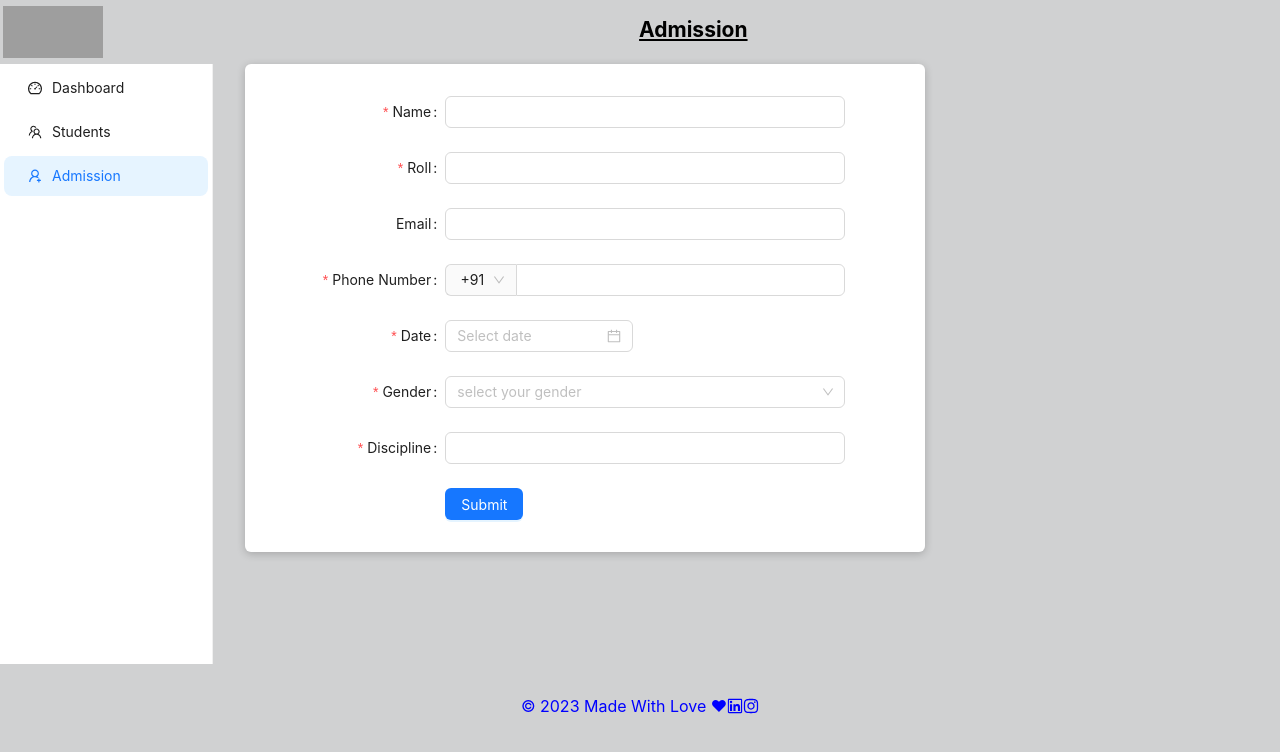
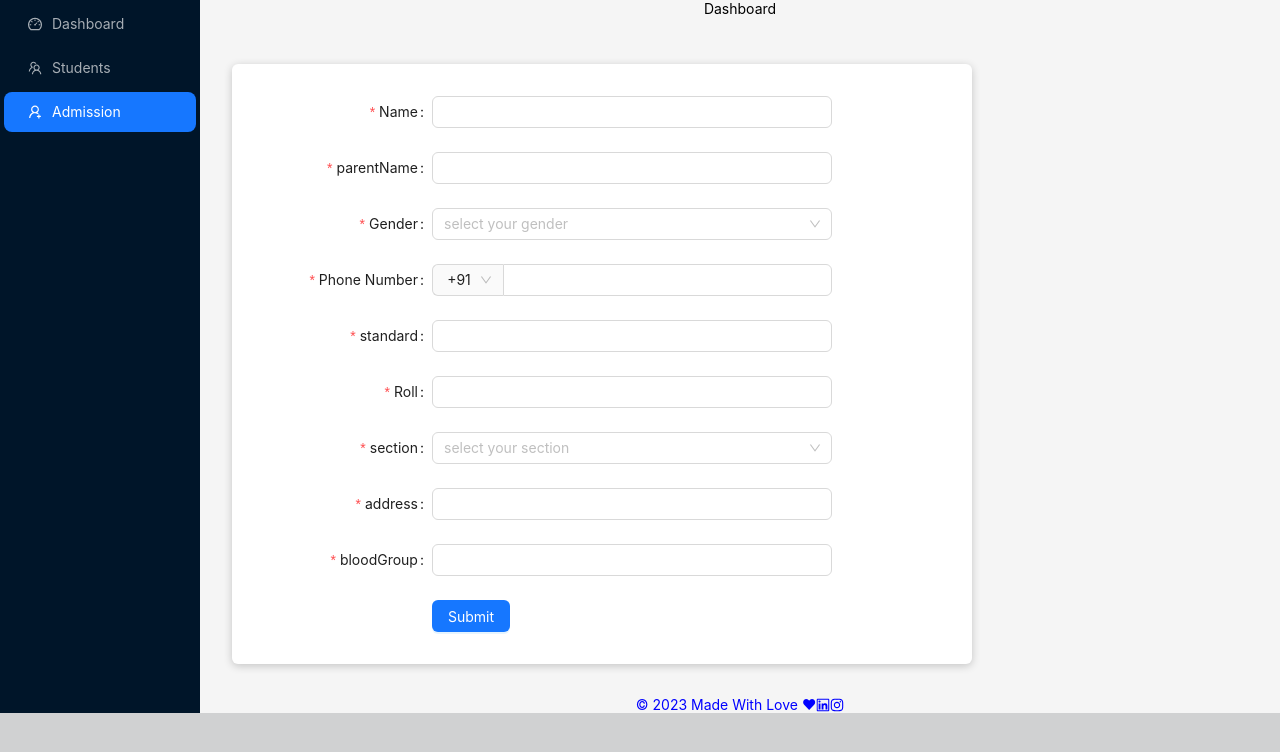
Before and after one commit to papai004/DigiSchool-Frontend, a React (Create React App) app: page /admission in a window 1280 px wide. Shown: the top 752 px of the page. Built offline with nearby package versions, Linux system fonts and the light colour scheme; grey boxes are pictures that could not be loaded.

Commit message:
changed the sidebar and layout structure

```diff
--- a/src/components/helper/DatePicker.js
+++ /dev/null
@@ -1,27 +0,0 @@
-import { DatePicker, Form } from 'antd';
-
-const config = {
-  rules: [
-    {
-      type: 'object',
-      required: true,
-      message: 'Please select time!',
-    },
-  ],
-};
-
-// const onFinish = (fieldsValue) => {
-//   // Should format date value before submit.
-//   const values = {
-//     ...fieldsValue,
-//     'date-picker': fieldsValue['date-picker'].format('YYYY-MM-DD'),
-//   };
-//   console.log('Received values of form: ', values);
-// };
-
-const Date = () => (
-    <Form.Item name="date-picker" label="Date" {...config}>
-      <DatePicker />
-    </Form.Item>
-);
-export default Date;
--- a/src/components/helper/StyledCard.js
+++ b/src/components/helper/StyledCard.js
@@ -4,7 +4,7 @@ const style = {
     boxShadow: '0 2px 8px rgba(0, 0, 0, 0.2)',
     paddingTop: '0.5rem',
     paddingBottom: '0.5rem',
-    maxWidth: '680px',
+    maxWidth: '740px',
     marginLeft: '2rem',
 
 }
--- a/src/components/navs/Header.js
+++ b/src/components/navs/Header.js
@@ -6,7 +6,7 @@ function Header(props) {
     }
   return (
     <div style={styles}>
-      { props.children }
+      { props.title }
     </div>
   )
 }
--- a/src/components/sidebar/Sidebar.js
+++ b/src/components/sidebar/Sidebar.js
@@ -1,11 +1,14 @@
-import React, { useState, useEffect } from 'react';
-import { useNavigate, useLocation } from 'react-router-dom';
+import React, { useState, useEffect } from "react";
+import { useNavigate, useLocation } from "react-router-dom";
 import {
   UserAddOutlined,
   TeamOutlined,
   DashboardOutlined,
-} from '@ant-design/icons';
-import { Menu } from 'antd';
+} from "@ant-design/icons";
+import { Menu, Layout } from "antd";
+
+const { Sider } = Layout;
+
 function getItem(label, key, icon, children, type) {
   return {
     key,
@@ -17,41 +20,49 @@ function getItem(label, key, icon, children, type) {
 }
 
 const items = [
-  getItem('Dashboard', '/', <DashboardOutlined />),
-  getItem('Students', '/students', <TeamOutlined />),
-  getItem('Admission', '/admission', <UserAddOutlined />),
+  getItem("Dashboard", "/", <DashboardOutlined />),
+  getItem("Students", "/students", <TeamOutlined />),
+  getItem("Admission", "/admission", <UserAddOutlined />),
 ];
 
-
 function Sidebar() {
-
   const location = useLocation();
   const [selectedKeys, setSelectedKeys] = useState();
 
   useEffect(() => {
-    if(selectedKeys !== location.pathname)
-      setSelectedKeys(location.pathname);
+    if (selectedKeys !== location.pathname) setSelectedKeys(location.pathname);
   }, [location.pathname, selectedKeys]);
 
   const handleMenuChange = (newPath) => {
     console.log("New Path - ", newPath);
     setSelectedKeys(newPath);
     navigate(newPath);
-  }
+  };
 
   const navigate = useNavigate();
 
   return (
+    <Sider
+      breakpoint="lg"
+      collapsedWidth="0"
+      onBreakpoint={(broken) => {
+        console.log(broken);
+      }}
+      onCollapse={(collapsed, type) => {
+        console.log(collapsed, type);
+      }}
+    >
+      <div className="demo-logo-vertical" />
       <Menu
-        className='sidemenu'
+        theme="dark"
+        mode="inline"
         onClick={(item) => {
-          handleMenuChange(item.key)
+          handleMenuChange(item.key);
         }}
-        style={{height: '75vh'}}
         selectedKeys={[selectedKeys]}
-        mode="inline"
         items={items}
       />
+    </Sider>
   );
 }
 
--- a/src/layout/AppLayout.js
+++ b/src/layout/AppLayout.js
@@ -1,41 +1,35 @@
-import { Col, Row } from "antd";
-import Sidebar from "../components/sidebar/Sidebar";
-import styles from "./AppLayout.module.css";
-import Header from "../components/navs/Header";
-import Footer from "../components/navs/Footer";
-import infiniteImg from "../images/infinite.jpg";
+import React from "react";
+import Header from "../components/navs/Header.js";
+import Footer from "../components/navs/Footer.js";
+import Sidebar from "../components/sidebar/Sidebar.js";
+import { Layout, theme } from "antd";
 
 
 const AppLayout = (props) => {
+  const {
+    token: { colorBgContainer },
+  } = theme.useToken();
   return (
-    <div>
-      <Header>
-        <Row>
-          <Col span={2}>
-            <img
-              src={infiniteImg}
-              style={{ width: "100px", height: "52px", marginTop: "6px" }}
-              alt="infiniteImg"
-            />
-          </Col>
-          <Col span={22}>
-            <u>
-              <h2>{props.title}</h2>
-            </u>
-          </Col>
-        </Row>
-      </Header>
-      <Row>
-        <Col span={4}>
-          <Sidebar />
-        </Col>
-        <Col span={20} className={styles.layout__container}>
-          {props.children}
-        </Col>
-      </Row>
-      <Footer />
-    </div>
+    <Layout>
+      <Sidebar />
+      <Layout>
+        <Header
+          style={{
+            padding: 0,
+            background: colorBgContainer,
+          }}
+          title="Dashboard"
+        />
+        {props.children}
+        <Footer
+          style={{
+            textAlign: "center",
+          }}
+        >
+          Ant Design ©2023 Created by Ant UED
+        </Footer>
+      </Layout>
+    </Layout>
   );
 };
-
 export default AppLayout;
--- a/src/pages/Admission.js
+++ b/src/pages/Admission.js
@@ -1,7 +1,6 @@
 import React from "react";
 import { Button, Form, Input, Select } from "antd";
 import StyledCard from '../components/helper/StyledCard';
-import Date from "../components/helper/DatePicker";
 import AppLayout from "../layout/AppLayout";
 const layout = {
   labelCol: {
@@ -40,7 +39,16 @@ const validateMessages = {
 /* eslint-enable no-template-curly-in-string */
 
 const onFinish = (values) => {
-  console.log(values);
+
+  console.log(values.name);
+  console.log(values.parentName);
+  console.log(values.gender);
+  console.log(values.phone);
+  console.log(values.roll);
+  console.log(values.standard);
+  console.log(values.section);
+  console.log(values.address);
+  console.log(values.bloodGroup);
 };
 
 function Admission() {
@@ -59,7 +67,7 @@ function Admission() {
           initialValues={{ prefix: "91" }}
         >
           <Form.Item
-            name={["user", "name"]}
+            name="name"
             label="Name"
             rules={[
               {
@@ -70,8 +78,8 @@ function Admission() {
             <Input />
           </Form.Item>
           <Form.Item
-            name={["user", "roll"]}
-            label="Roll"
+            name="parentName"
+            label="parentName"
             rules={[
               {
                 required: true,
@@ -81,15 +89,19 @@ function Admission() {
             <Input />
           </Form.Item>
           <Form.Item
-            name={["user", "email"]}
-            label="Email"
+            name="gender"
+            label="Gender"
             rules={[
               {
-                type: "email",
+                required: true,
+                message: "Please select gender!",
               },
             ]}
           >
-            <Input />
+            <Select placeholder="select your gender">
+              <Option value="male">Male</Option>
+              <Option value="female">Female</Option>
+            </Select>
           </Form.Item>
           <Form.Item
             name="phone"
@@ -110,29 +122,62 @@ function Admission() {
               }}
             />
           </Form.Item>
-          <Date />
           <Form.Item
-            name="gender"
-            label="Gender"
+            name="standard"
+            label="standard"
             rules={[
               {
                 required: true,
-                message: "Please select gender!",
+                message: "Please input Standard",
               },
             ]}
           >
-            <Select placeholder="select your gender">
-              <Option value="male">Male</Option>
-              <Option value="female">Female</Option>
+            <Input />
+          </Form.Item>
+          <Form.Item
+            name="roll"
+            label="Roll"
+            rules={[
+              {
+                required: true,
+              },
+            ]}
+          >
+            <Input />
+          </Form.Item>
+          <Form.Item
+            name="section"
+            label="section"
+            rules={[
+              {
+                required: true,
+              },
+            ]}
+          >
+            <Select placeholder="select your section">
+              <Option value="A">A</Option>
+              <Option value="B">B</Option>
+              <Option value="C">C</Option>
+              <Option value="D">D</Option>
             </Select>
           </Form.Item>
           <Form.Item
-            name="Discipline"
-            label="Discipline"
+            name="address"
+            label="address"
             rules={[
               {
                 required: true,
-                message: "Please input your Stream!",
+              },
+            ]}
+          >
+            <Input />
+          </Form.Item>
+          <Form.Item
+            name="bloodGroup"
+            label="bloodGroup"
+            rules={[
+              {
+                required: true,
               },
             ]}
           >
```
Also changed, not shown: src/components/helper/GetDate.js (deleted, +0 -14 lines).
